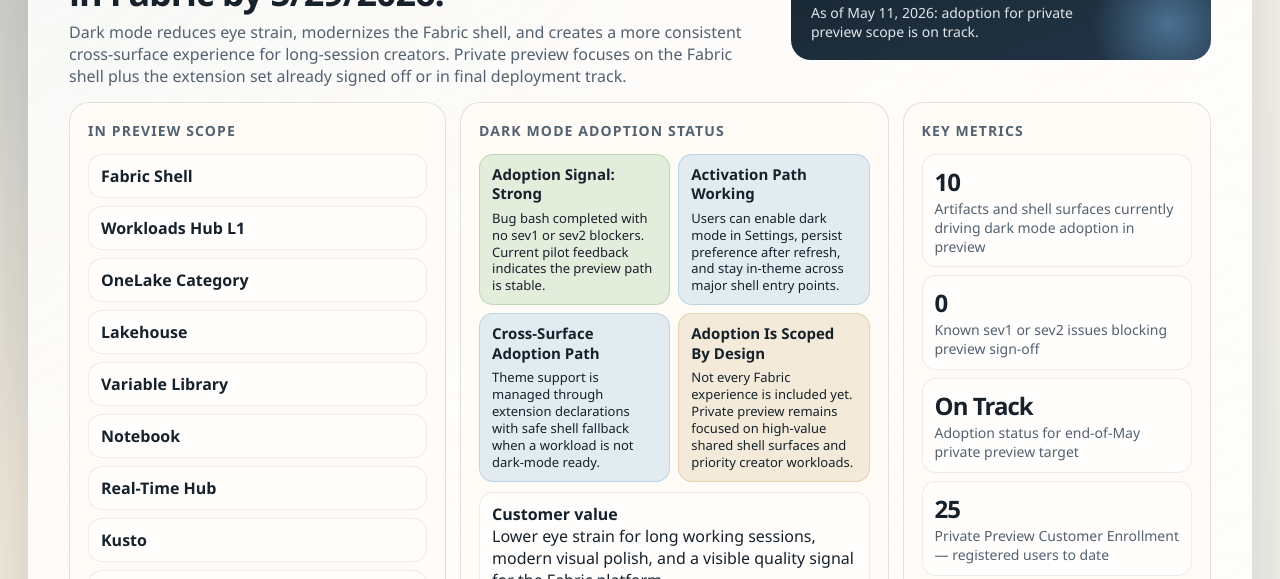
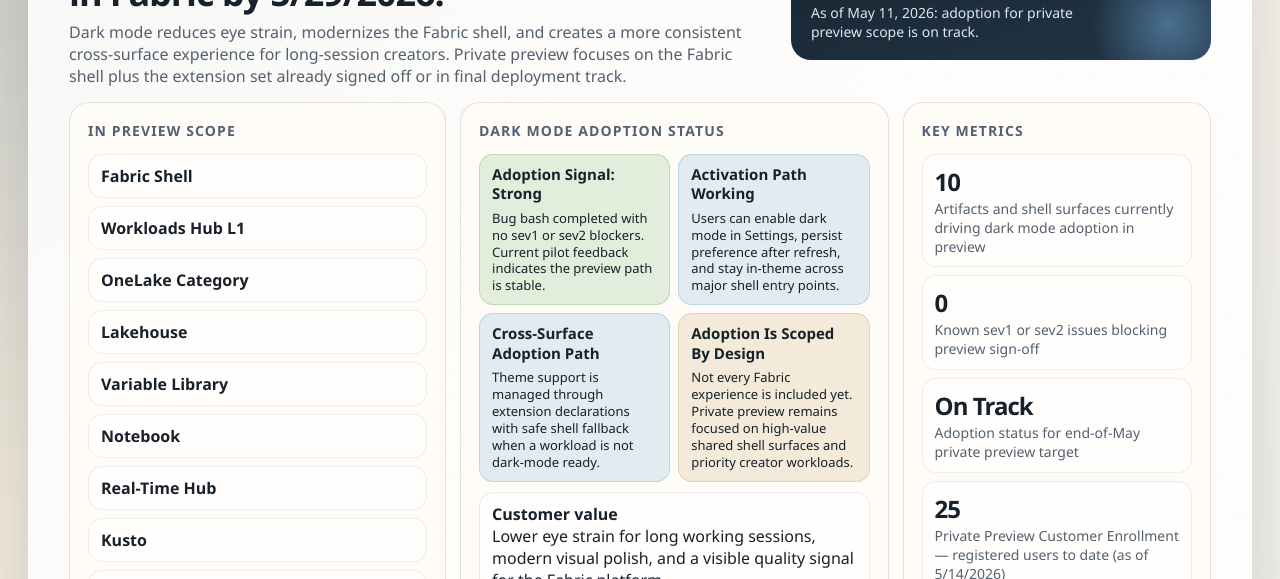
Before and after one commit to lingluo0531/Fabric-DarkMode, a website: page slides/dark-mode-private-preview-leadership-review.html in a window 1280 px wide. Shown: the part 221-800 px from the top of the page. Drawn offline with Linux system fonts and the light colour scheme.

Commit message:
Update enrollment date

```diff
--- a/slides/dark-mode-private-preview-leadership-review.html
+++ b/slides/dark-mode-private-preview-leadership-review.html
@@ -467,7 +467,7 @@
           </div>
           <div class="metric">
             <div class="metric-value">25</div>
-            <div class="metric-label">Private Preview Customer Enrollment — registered users to date</div>
+            <div class="metric-label">Private Preview Customer Enrollment — registered users to date (as of 5/14/2026)</div>
           </div>
         </div>
       </article>
```
